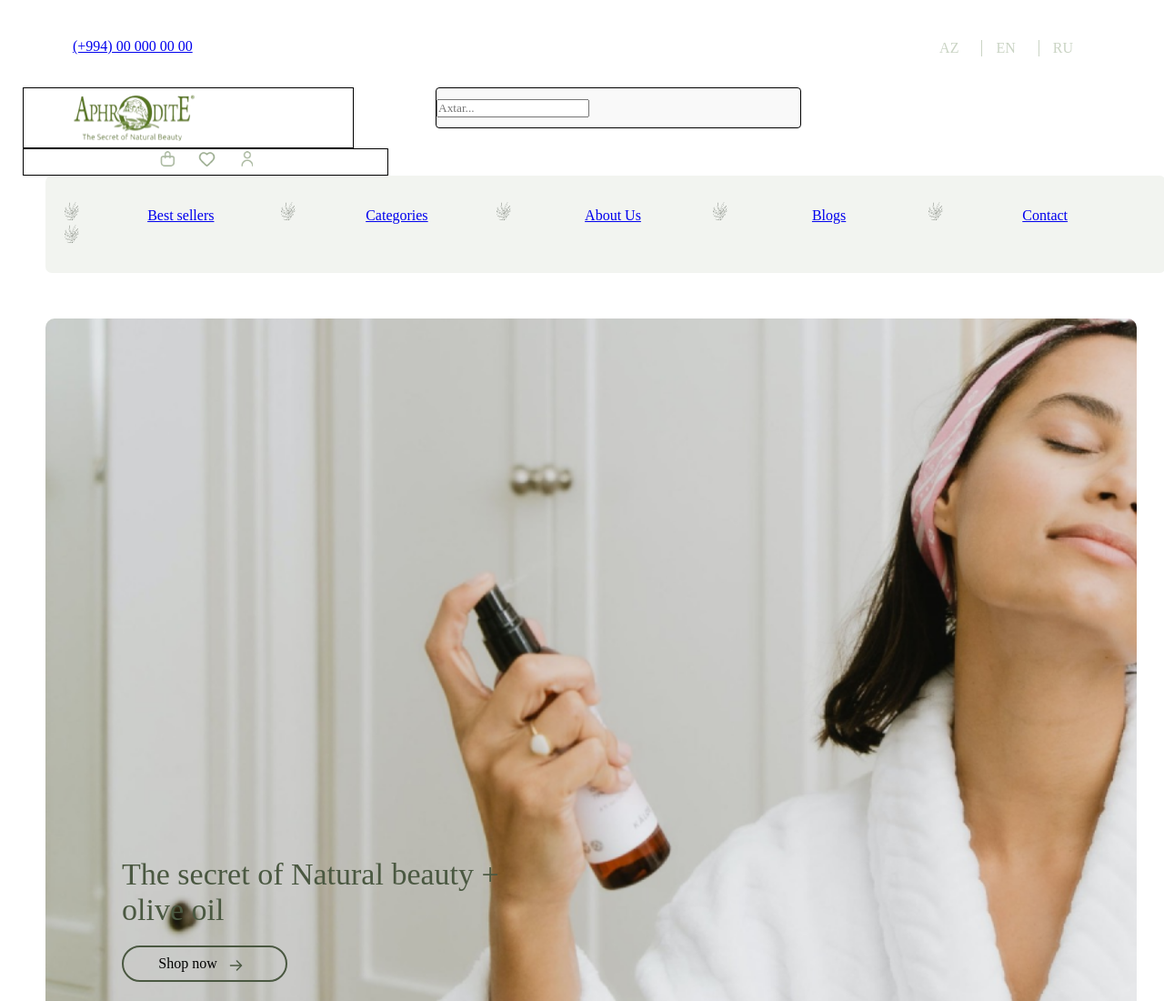
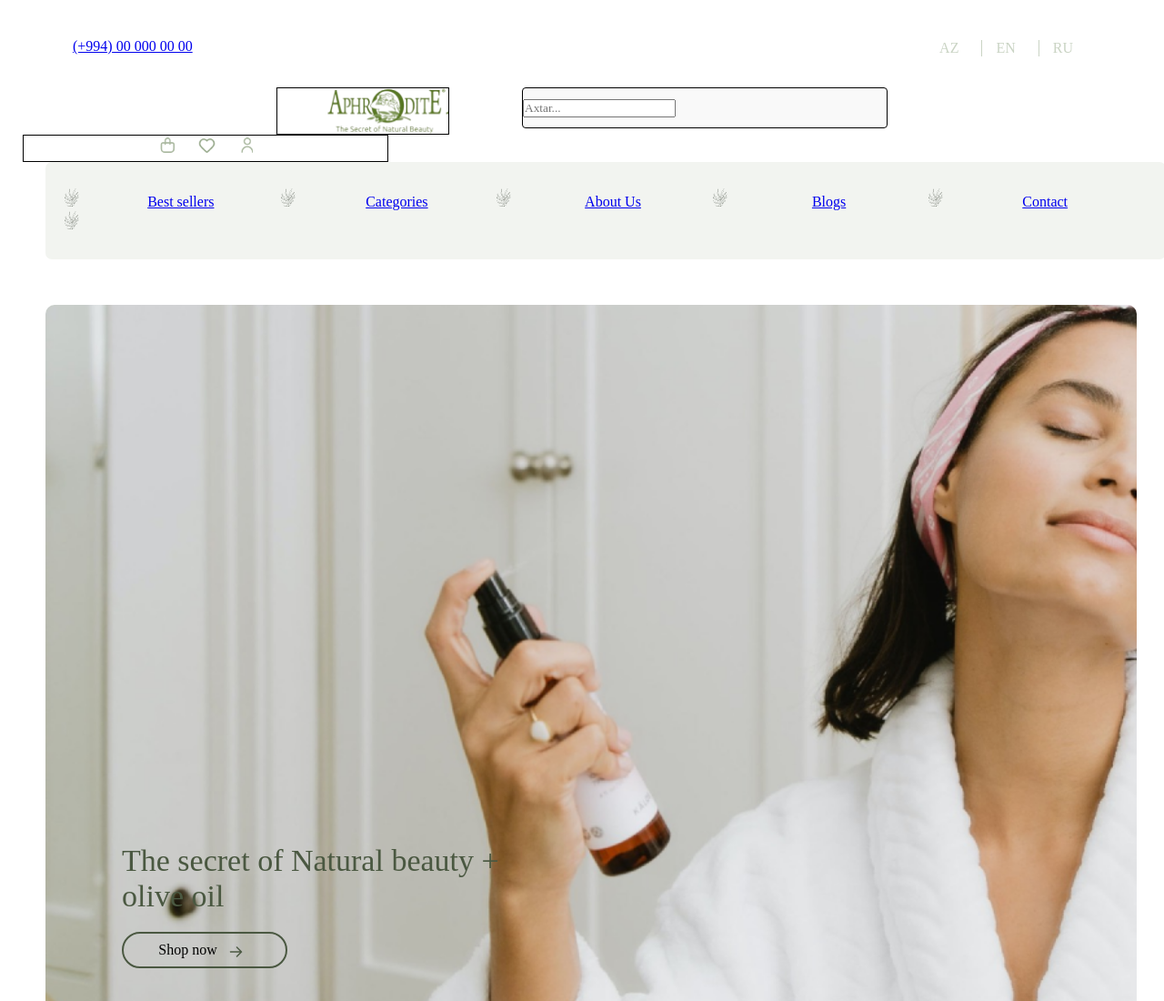
Before and after one commit to Rustam200391/new, a plain HTML site: page index.html in a window 1280 px wide. Shown: the top 1100 px of the page at 91% size. Drawn offline with Linux system fonts and the light colour scheme; files whose address does not match are found by name.

Commit message:
layout of the layout navigation block in header

```diff
--- a/style/style.css
+++ b/style/style.css
@@ -50,11 +50,9 @@
 }
 
 .header__navigate {
-    display: grid;
-    grid-template-columns: repeat(3,1fr);
-    grid-gap: 10px;
-    min-height: 67px;
-    width: 100;
+    display: flex;
+    justify-content: center;
+
     /* margin: 5px;
     padding: 10px 40px 25px 40px; */
 }
```
